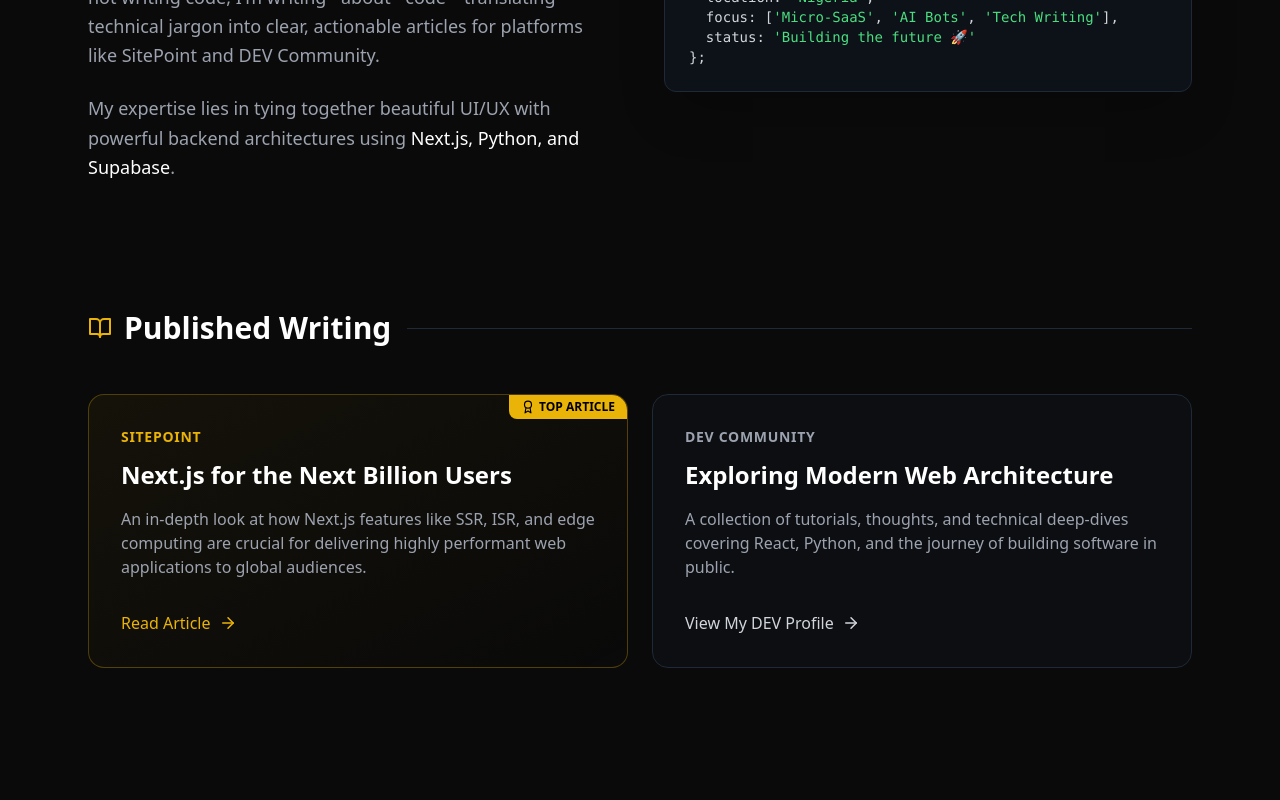
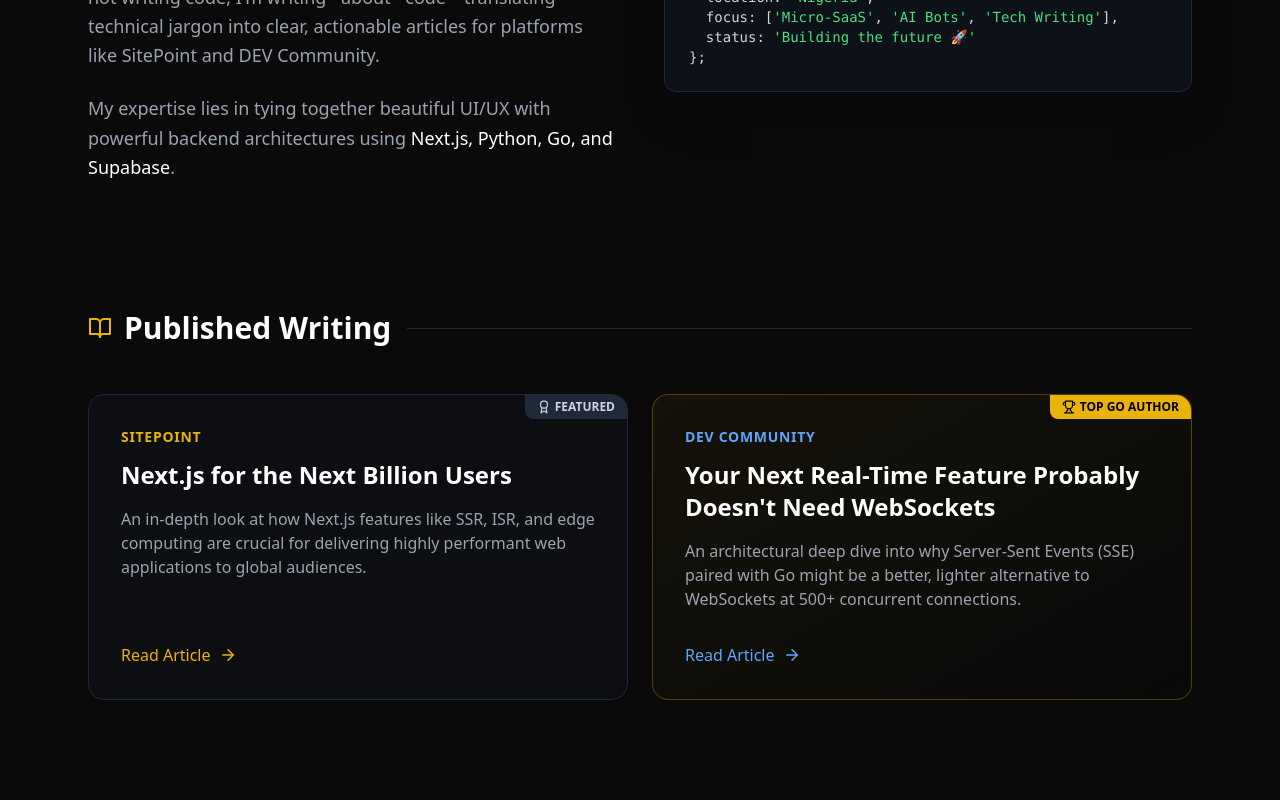
Before and after one commit to brighto7700/my_portfolio, a React (Vite) app: page / in a window 1280 px wide. Shown: the part 960-1760 px from the top of the page. Built offline with nearby package versions, Linux system fonts and the light colour scheme.

Commit message:
Update App.jsx

```diff
--- a/App.jsx
+++ b/App.jsx
@@ -1,7 +1,7 @@
 import React, { useState, useEffect } from 'react';
 import ReactDOM from 'react-dom/client';
-import { Terminal, Github, Linkedin, ExternalLink, Cpu, Mail, BookOpen, Award, ArrowRight, User } from 'lucide-react';
-import './globals.css'; // Make sure this matches your CSS file name (index.css or globals.css)
+import { Terminal, Github, Linkedin, ExternalLink, Cpu, Mail, BookOpen, Award, ArrowRight, User, Trophy } from 'lucide-react';
+import './globals.css';
 
 const WhatsAppIcon = ({ size = 24, className = "" }) => (
   <svg xmlns="http://www.w3.org/2000/svg" width={size} height={size} viewBox="0 0 24 24" fill="currentColor" className={className}>
@@ -9,7 +9,7 @@ const WhatsAppIcon = ({ size = 24, className = "" }) => (
   </svg>
 );
 
-function App() {
+export default function App() {
   const [text, setText] = useState('');
   const fullText = "Brighto G";
 
@@ -81,7 +81,7 @@ function App() {
                 Currently, I'm balancing my <span className="text-yellow-500 font-medium">JUPEB program</span> while actively developing Micro-SaaS products and Telegram bots. When I'm not writing code, I'm writing *about* code—translating technical jargon into clear, actionable articles for platforms like SitePoint and DEV Community.
               </p>
               <p>
-                My expertise lies in tying together beautiful UI/UX with powerful backend architectures using <strong className="text-white font-medium">Next.js, Python, and Supabase</strong>.
+                My expertise lies in tying together beautiful UI/UX with powerful backend architectures using <strong className="text-white font-medium">Next.js, Python, Go, and Supabase</strong>.
               </p>
             </div>
 
@@ -112,7 +112,7 @@ function App() {
           </div>
         </section>
 
-        {/* NEW Technical Writing Section */}
+        {/* Technical Writing Section */}
         <section id="writing" className="mb-32 scroll-mt-24">
           <div className="flex items-center gap-4 mb-12">
             <h2 className="text-3xl font-bold text-white flex items-center gap-3">
@@ -125,9 +125,9 @@ function App() {
 
             {/* SitePoint Article - Highlighted */}
             <a href="https://www.sitepoint.com/next-js-for-the-next-billion-users" target="_blank" rel="noopener noreferrer"
-               className="group relative border border-yellow-500/30 p-8 rounded-2xl hover:border-yellow-500 transition bg-gradient-to-br from-yellow-500/5 to-transparent flex flex-col h-full overflow-hidden">
-              <div className="absolute top-0 right-0 bg-yellow-500 text-black text-xs font-bold px-3 py-1 rounded-bl-lg flex items-center gap-1 shadow-sm">
-                <Award size={14} /> TOP ARTICLE
+               className="group relative border border-gray-800 p-8 rounded-2xl hover:border-yellow-500/50 transition bg-gray-900/30 hover:bg-gray-900/60 flex flex-col h-full overflow-hidden">
+              <div className="absolute top-0 right-0 bg-gray-800 text-gray-300 text-xs font-bold px-3 py-1 rounded-bl-lg flex items-center gap-1 shadow-sm">
+                <Award size={14} /> FEATURED
               </div>
               <div className="text-yellow-500 font-semibold text-sm mb-3 tracking-wider uppercase">SitePoint</div>
               <h3 className="text-2xl font-bold text-white mb-4 group-hover:text-yellow-400 transition">Next.js for the Next Billion Users</h3>
@@ -137,14 +137,17 @@ function App() {
               </div>
             </a>
 
-            {/* DEV Community Article */}
-            <a href="https://dev.to/brighto7700" target="_blank" rel="noopener noreferrer"
-               className="group border border-gray-800 p-8 rounded-2xl hover:border-gray-600 transition bg-gray-900/30 flex flex-col h-full">
-              <div className="text-gray-400 font-semibold text-sm mb-3 tracking-wider uppercase">DEV Community</div>
-              <h3 className="text-2xl font-bold text-white mb-4 group-hover:text-gray-300 transition">Exploring Modern Web Architecture</h3>
-              <p className="text-gray-400 mb-8 flex-grow">A collection of tutorials, thoughts, and technical deep-dives covering React, Python, and the journey of building software in public.</p>
-              <div className="flex items-center text-gray-300 font-medium group-hover:translate-x-2 transition-transform mt-auto">
-                View My DEV Profile <ArrowRight size={18} className="ml-2" />
+            {/* DEV Community Article - NEW AWARD WINNER */}
+            <a href="https://dev.to/brighto7700/your-next-real-time-feature-probably-doesnt-need-websockets-go-sse-at-500-concurrent-connections-39ne" target="_blank" rel="noopener noreferrer"
+               className="group relative border border-yellow-500/30 p-8 rounded-2xl hover:border-yellow-500 transition bg-gradient-to-br from-yellow-500/5 to-transparent flex flex-col h-full overflow-hidden">
+              <div className="absolute top-0 right-0 bg-yellow-500 text-black text-xs font-bold px-3 py-1 rounded-bl-lg flex items-center gap-1 shadow-sm">
+                <Trophy size={14} /> TOP GO AUTHOR
+              </div>
+              <div className="text-blue-400 font-semibold text-sm mb-3 tracking-wider uppercase">DEV Community</div>
+              <h3 className="text-2xl font-bold text-white mb-4 group-hover:text-blue-400 transition">Your Next Real-Time Feature Probably Doesn't Need WebSockets</h3>
+              <p className="text-gray-400 mb-8 flex-grow">An architectural deep dive into why Server-Sent Events (SSE) paired with Go might be a better, lighter alternative to WebSockets at 500+ concurrent connections.</p>
+              <div className="flex items-center text-blue-400 font-medium group-hover:translate-x-2 transition-transform mt-auto">
+                Read Article <ArrowRight size={18} className="ml-2" />
               </div>
             </a>
 
@@ -205,7 +208,7 @@ function App() {
         <section id="stack" className="mb-32 scroll-mt-24">
            <h2 className="text-3xl font-bold text-white mb-12 text-center">The Tech Stack</h2>
            <div className="grid grid-cols-2 sm:grid-cols-3 md:grid-cols-4 gap-4">
-              {['Next.js', 'React', 'Node.js', 'Supabase', 'PostgreSQL', 'Python', 'Tailwind CSS', 'Git & GitHub'].map((tech) => (
+              {['Next.js', 'React', 'Node.js', 'Go (Golang)', 'Supabase', 'PostgreSQL', 'Python', 'Tailwind CSS'].map((tech) => (
                 <div key={tech} className="bg-gray-900/40 border border-gray-800 p-4 text-center rounded-xl hover:bg-gray-800 hover:border-gray-700 transition cursor-default font-medium text-gray-300 hover:text-yellow-500">
                   {tech}
                 </div>
@@ -286,7 +289,6 @@ function App() {
   );
 }
 
-// THE MISSING MOUNTING BLOCK!
 const rootElement = document.getElementById('root');
 if (rootElement && !rootElement.innerHTML) {
   const root = ReactDOM.createRoot(rootElement);
```
